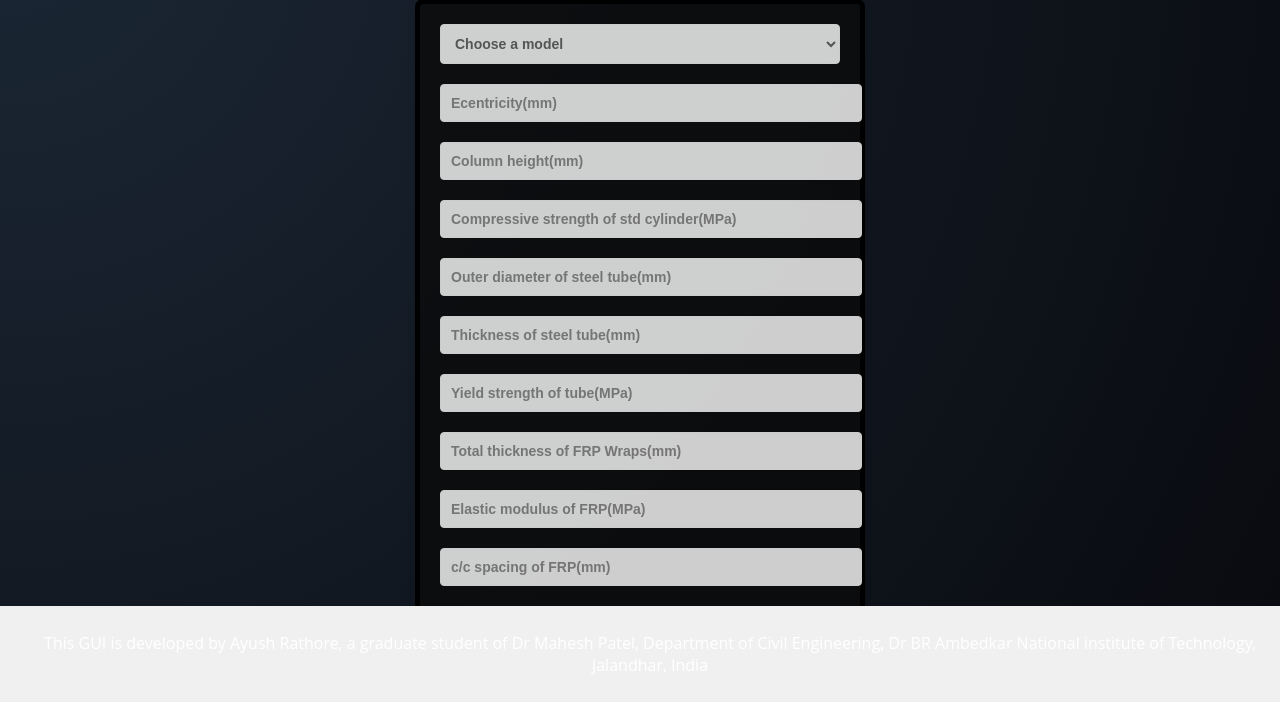
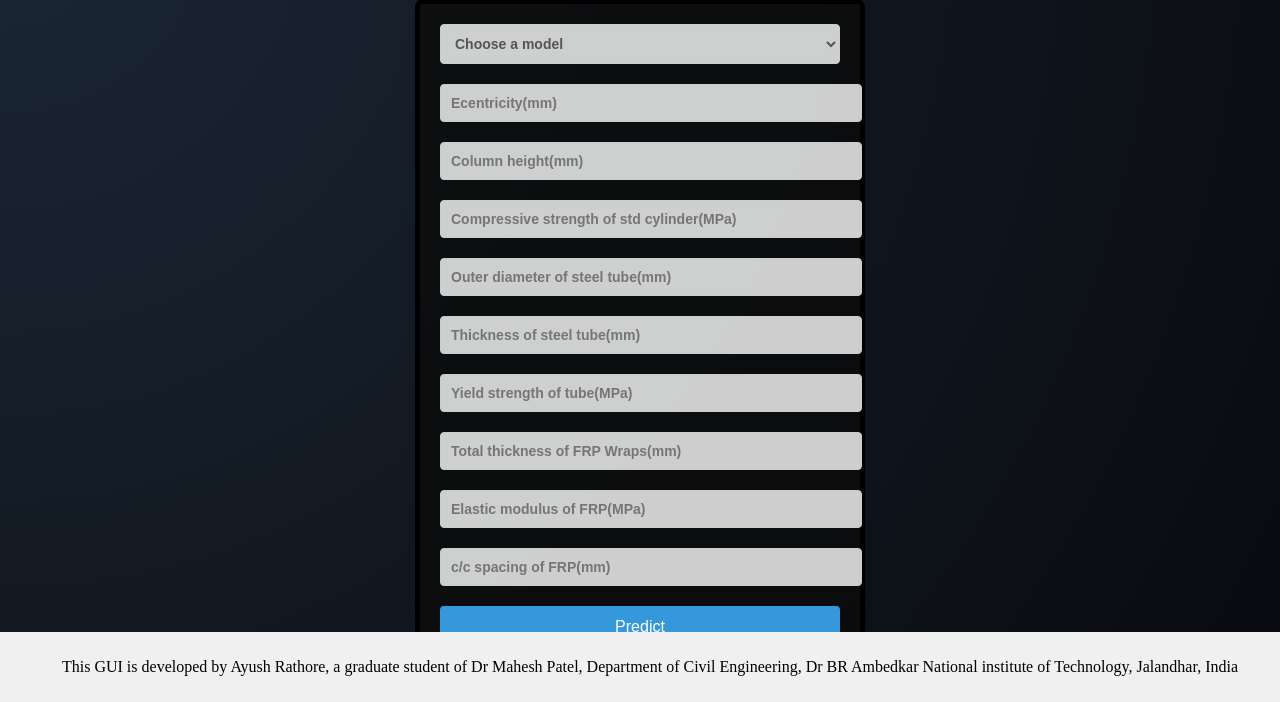
Before and after one commit to ayushrathore111/loadpredictor, a Flask app: page / in a window 1280 px wide. Shown: the part 98-800 px from the top of the page. Run offline with Flask 3, Linux system fonts and the light colour scheme; parts of the project's set-up code (start-up, migrations or seed data) failed here and were passed over.

Commit message:
Update style2.css

```diff
--- a/static/css/style2.css
+++ b/static/css/style2.css
@@ -104,6 +104,8 @@ footer {
   text-align: center;
   position: fixed;
   bottom: 0;
+  color: black; /* Set font color to black */
+  font-family: 'Times New Roman', Times, serif;
   width: 100%;
 }
 
```
